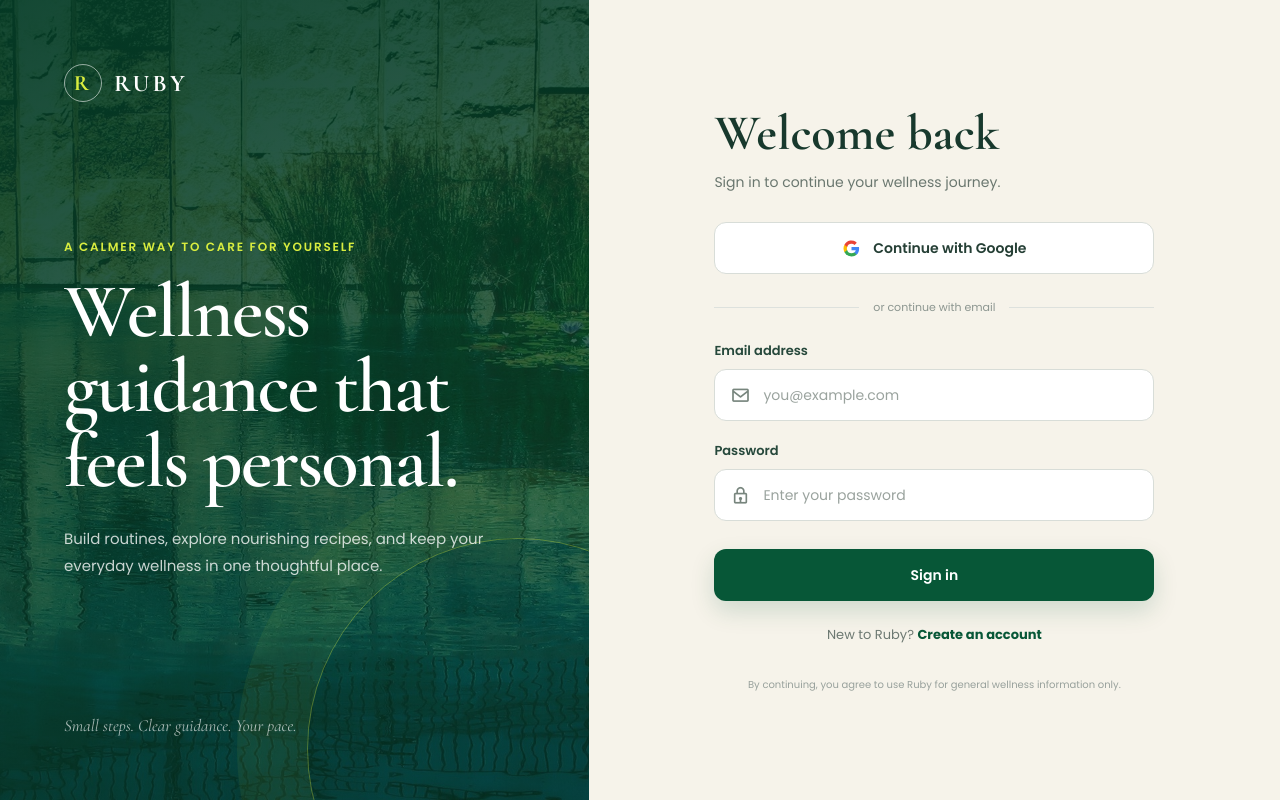
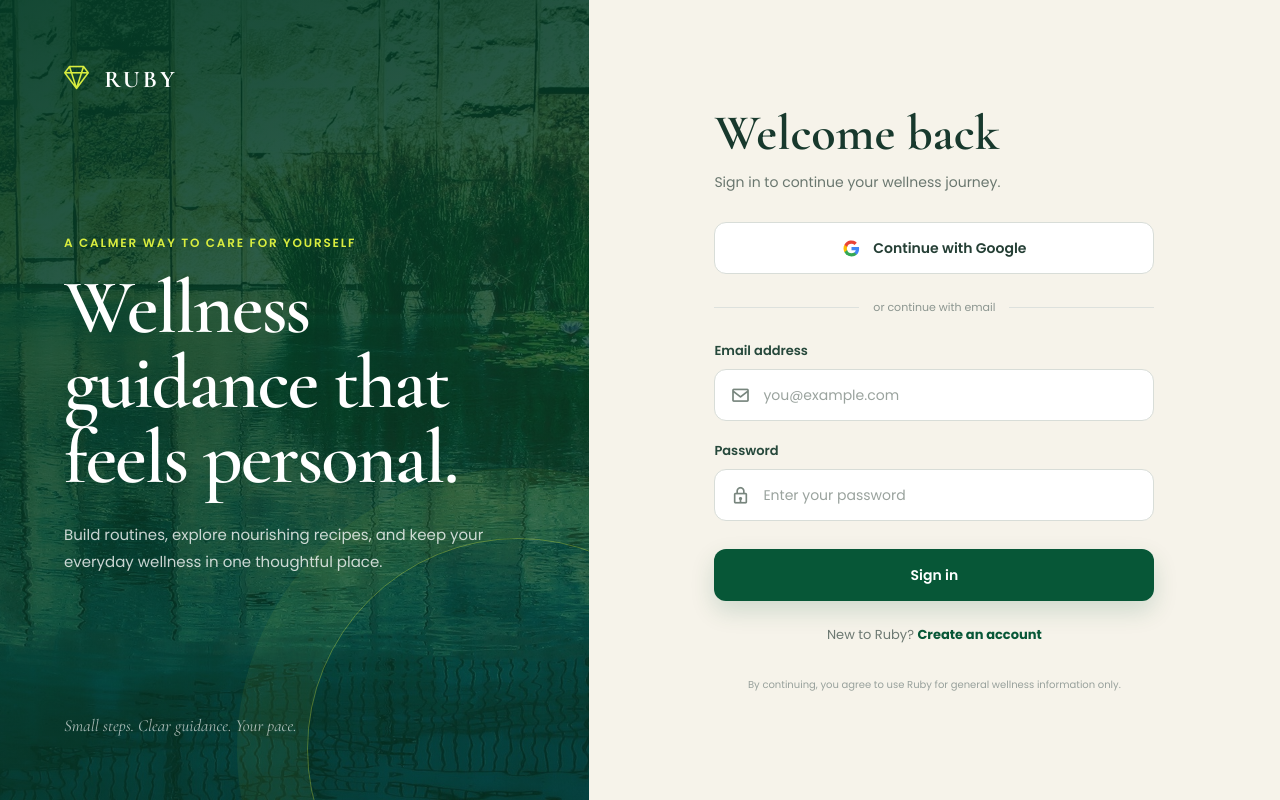
Before and after one commit to Ruby-Project-SEO/Ruby, a Flask app: page /login in a window 1280 px wide. Run offline with Flask 3, Linux system fonts and the light colour scheme; some libraries are stand-ins or nearby versions.

Commit message:
Match auth branding to main navbar

```diff
--- a/static/styles.css
+++ b/static/styles.css
@@ -62,15 +62,9 @@
     text-decoration: none;
 }
 
-.auth-brand-mark {
-    display: grid;
-    place-items: center;
-    width: 38px;
-    height: 38px;
-    border: 1px solid rgba(255, 255, 255, .55);
-    border-radius: 50%;
+.auth-brand i {
     color: #d9ed3f;
-    font-size: 22px;
+    font-size: 25px;
 }
 
 .auth-story-copy {
--- a/templates/login.html
+++ b/templates/login.html
@@ -6,13 +6,14 @@
     <meta name="description" content="Sign in to Ruby, your personal wellness companion.">
     <title>{{ 'Create account' if register else 'Welcome back' }} · Ruby</title>
     <link rel="stylesheet" href="{{ url_for('static', filename='styles.css') }}">
+    <link rel="stylesheet" href="https://cdn.jsdelivr.net/npm/bootstrap-icons@1.11.3/font/bootstrap-icons.min.css">
     <link href="https://cdn.boxicons.com/3.0.8/fonts/basic/boxicons.min.css" rel="stylesheet">
 </head>
 <body class="auth-body">
     <main class="auth-shell">
         <section class="auth-story" aria-label="About Ruby">
             <a class="auth-brand" href="{{ url_for('login') }}" aria-label="Ruby home">
-                <span class="auth-brand-mark">R</span>
+                <i class="bi bi-gem" aria-hidden="true"></i>
                 <span>RUBY</span>
             </a>
             <div class="auth-story-copy">
```
